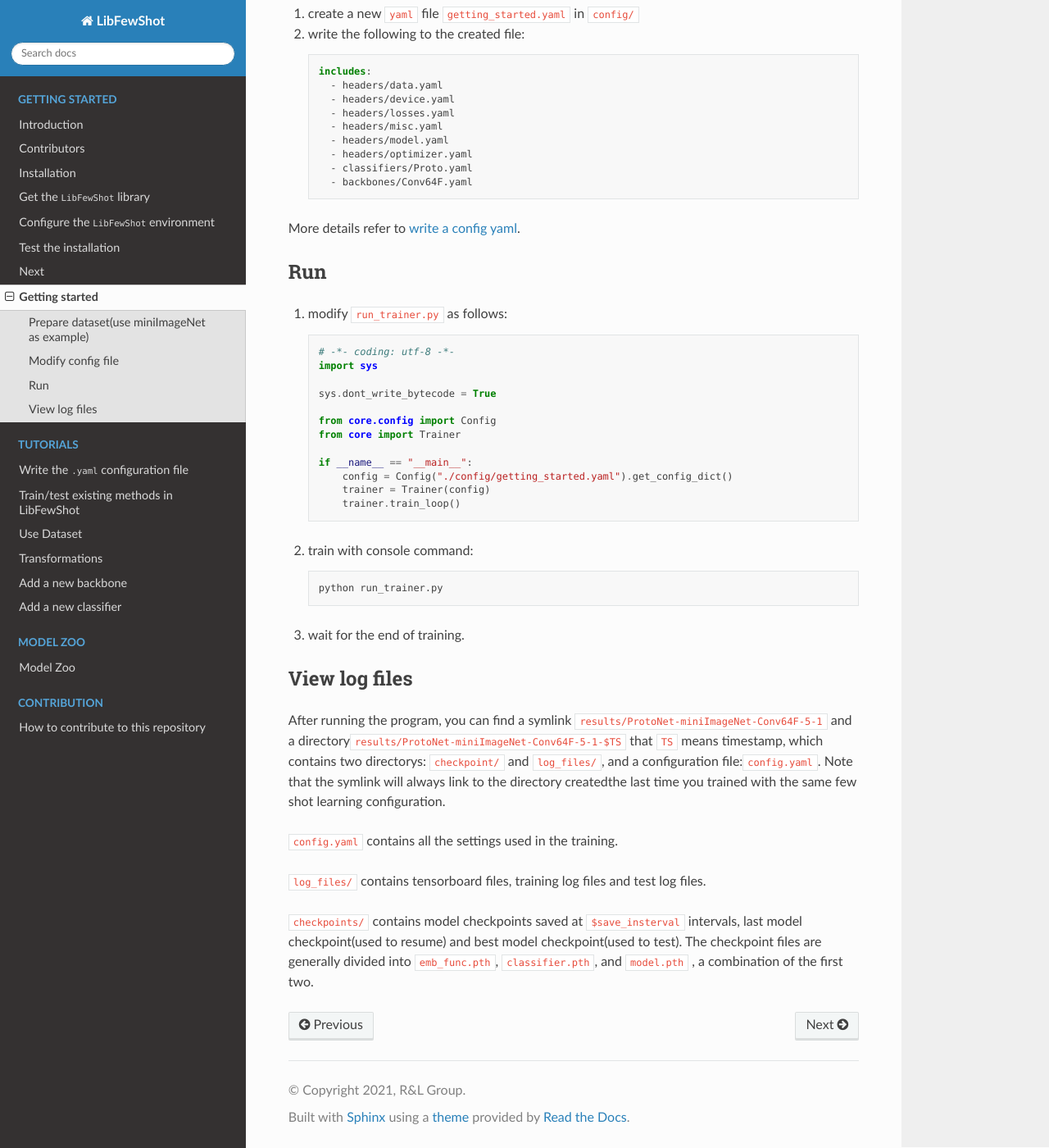
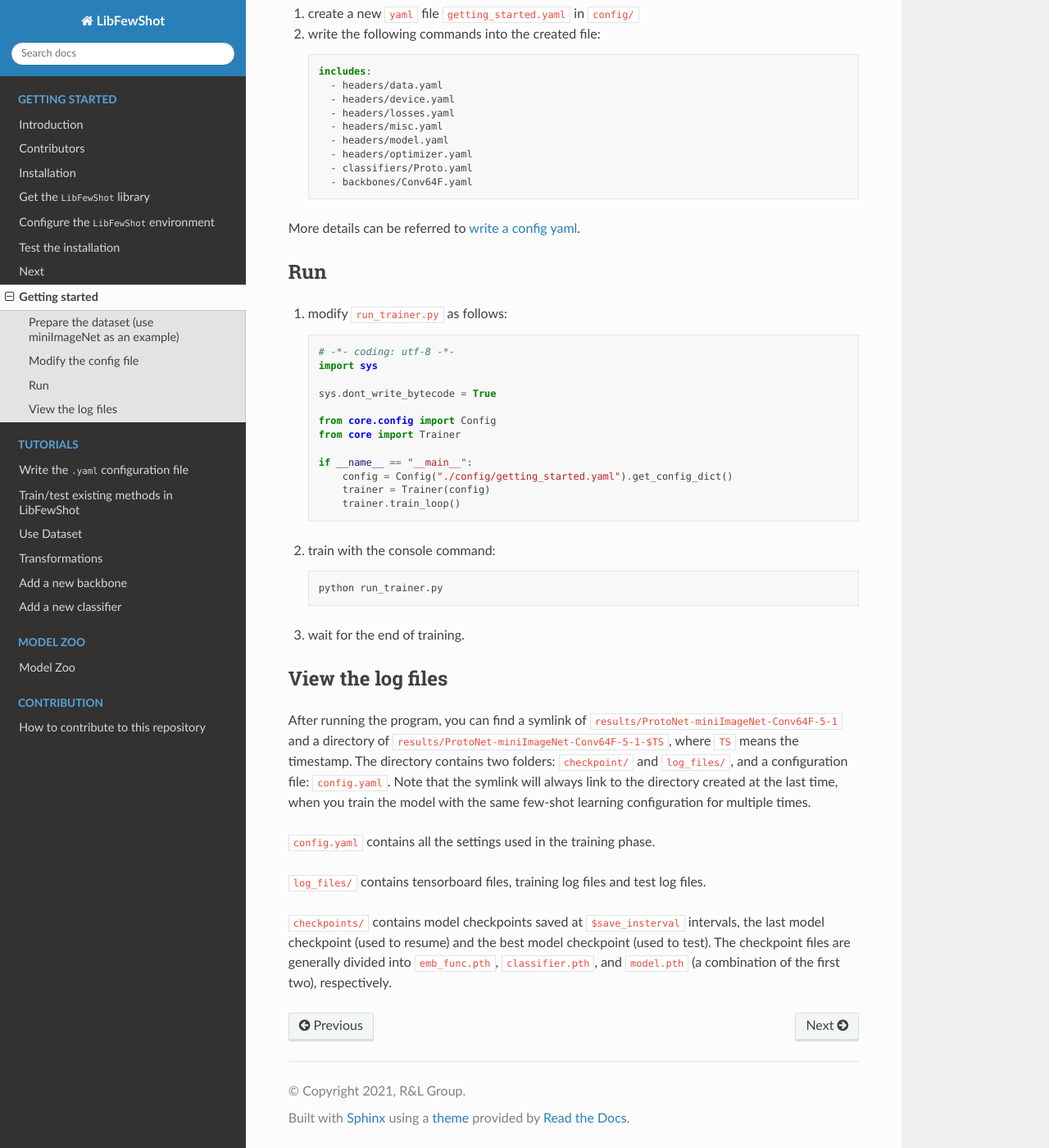
Before and after one commit to RL-VIG/LibFewShot, a Sphinx documentation site: the page built from docs/getting_started.md, in a window 1280 px wide and 1400 px high, scrolled down 645 px. Shown: the whole window at 82% size. Built offline with Sphinx 7.4.7 and the Read the Docs theme 2.0.0, drawn with Linux system fonts in a browser that asks for light colours; some of the changed text lies outside the part shown.

Commit message:
Make a bit modifications

````diff
--- a/docs/getting_started.md
+++ b/docs/getting_started.md
@@ -1,14 +1,14 @@
 # Getting started
 
-This section shows an example of a process using `LibFewShot`.
+This section shows an example of a process of using `LibFewShot`.
 
-## Prepare dataset(use miniImageNet as example)
+## Prepare the dataset (use miniImageNet as an example)
 
 1. download and extract [miniimagent--ravi](https://drive.google.com/file/d/1Oq7JKbd8-6QgLXbZ1MW4Wkv39EgDBk5t/view?usp=sharing).
 
 2. check the structure of the dataset：
 
-    The dataset must be in following structure:
+    The dataset must be in the following structure:
 
     ```
     dataset_folder/
@@ -21,11 +21,11 @@ This section shows an example of a process using `LibFewShot`.
     └── val.csv *
     ```
 
-## Modify config file
+## Modify the config file
 
-Use`ProtoNet` as example：
+Use `ProtoNet` as an example：
 1. create a new `yaml` file `getting_started.yaml` in `config/`
-2. write the following to the created file:
+2. write the following commands into the created file:
    ```yaml
    includes:
      - headers/data.yaml
@@ -38,7 +38,7 @@ Use`ProtoNet` as example：
      - backbones/Conv64F.yaml
    ```
 
-More details refer to  [write a config yaml](./tutorials/t0-write_a_config_yaml.md).
+More details can be referred to [write a config yaml](./tutorials/t0-write_a_config_yaml.md).
 
 ## Run
 
@@ -57,18 +57,18 @@ More details refer to  [write a config yaml](./tutorials/t0-write_a_config_yaml.
         trainer = Trainer(config)
         trainer.train_loop()
     ```
-2. train with console command:
+2. train with the console command:
    ```shell
    python run_trainer.py
    ```
 3. wait for the end of training.
 
-## View log files
+## View the log files
 
-After running the program, you can find a symlink `results/ProtoNet-miniImageNet-Conv64F-5-1` and a directory`results/ProtoNet-miniImageNet-Conv64F-5-1-$TS` that `TS` means timestamp, which contains two directorys: `checkpoint/` and `log_files/`, and a configuration file:`config.yaml`. Note that the symlink will always link to the directory createdthe last time you trained with the same few shot learning configuration.
+After running the program, you can find a symlink of `results/ProtoNet-miniImageNet-Conv64F-5-1` and a directory of `results/ProtoNet-miniImageNet-Conv64F-5-1-$TS`, where `TS` means the timestamp. The directory contains two folders: `checkpoint/` and `log_files/`, and a configuration file: `config.yaml`. Note that the symlink will always link to the directory created at the last time, when you train the model with the same few-shot learning configuration for multiple times.
 
-`config.yaml` contains all the settings used in the training.
+`config.yaml` contains all the settings used in the training phase.
 
 `log_files/` contains tensorboard files, training log files and test log files.
 
-`checkpoints/` contains model checkpoints saved at `$save_insterval` intervals, last model checkpoint(used to resume) and best model checkpoint(used to test). The checkpoint files are generally divided into `emb_func.pth`, `classifier.pth`, and `model.pth` , a combination of the first two.
+`checkpoints/` contains model checkpoints saved at `$save_insterval` intervals, the last model checkpoint (used to resume) and the best model checkpoint (used to test). The checkpoint files are generally divided into `emb_func.pth`, `classifier.pth`, and `model.pth` (a combination of the first two), respectively.
````
